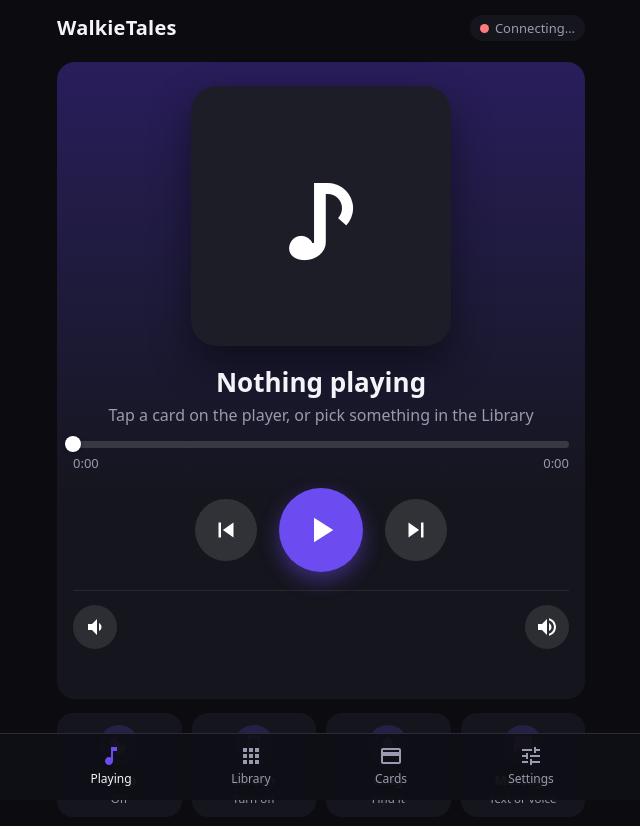
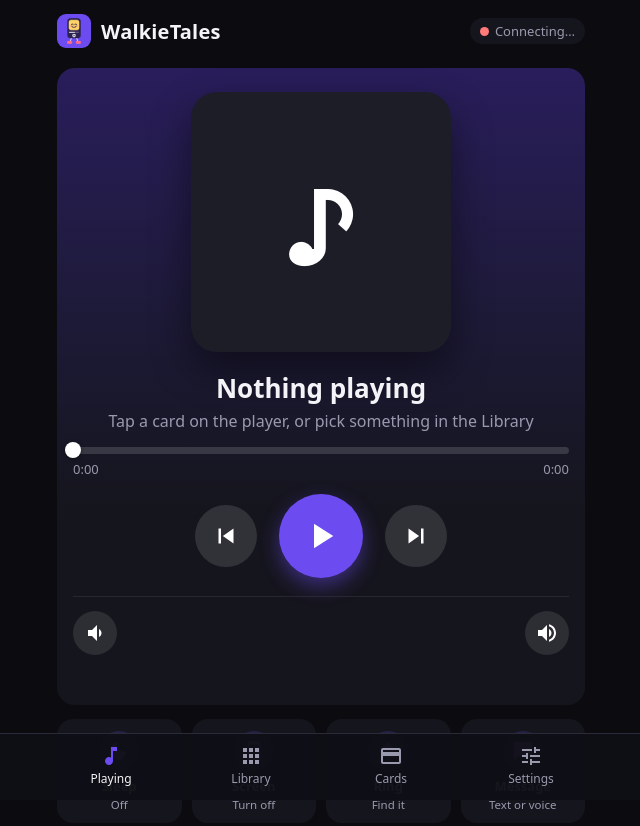
Before and after one commit to jaso1000/walkie-tales, a plain HTML site: page companion/web/index.html in a window 1280 px wide. Shown: the top 826 px of the page, without its empty margins (319-959 px from the left). Drawn offline with Linux system fonts and the light colour scheme; no server answers.

Commit message:
Icon and child name in the remote header
The header shows the WalkieTales icon on both the Docker remote and a
player's own page, with the child's name under a small "WalkieTales"
(the page title follows it).

Co-Authored-By: Claude Opus 5.5 <noreply@anthropic.com>

```diff
--- a/companion/web/index.html
+++ b/companion/web/index.html
@@ -210,7 +210,10 @@
   /* player switcher */
   header { padding-top: calc(14px + env(safe-area-inset-top)); }
   #who { flex: 1; min-width: 0; display: flex; align-items: center; gap: 6px; background: none; border: 0; padding: 0; text-align: left; cursor: default; }
+  #who .whoText { display: flex; flex-direction: column; min-width: 0; line-height: 1.15; }
+  #who .whoText small { font-size: 12px; font-weight: 600; color: var(--muted); letter-spacing: .3px; }
   #who h1 { overflow: hidden; text-overflow: ellipsis; white-space: nowrap; flex: initial; }
+  #who img { width: 34px; height: 34px; border-radius: 9px; flex: none; margin-right: 4px; }
   #who .caret { display: none; width: 22px; height: 22px; fill: var(--muted); flex: none; }
   #who.multi { cursor: pointer; }
   #who.multi .caret { display: block; }
@@ -340,7 +343,7 @@
 <body>
 
 <header>
-  <button id="who" type="button" title="Switch player"><h1 id="whoName">WalkieTales</h1>
+  <button id="who" type="button" title="Switch player"><img id="whoIcon" src="/icon-192.png?v=2" alt=""><span class="whoText"><small id="whoSub" hidden>WalkieTales</small><h1 id="whoName">WalkieTales</h1></span>
     <svg class="caret" viewBox="0 0 24 24"><path d="M7,10l5,5 5,-5z"/></svg></button>
   <span class="pill" id="conn"><span class="dot" id="dot"></span><span id="connText">Connecting…</span></span>
   <span class="pill" id="batt" hidden></span>
@@ -2049,7 +2052,10 @@
   const short = (u) => u.replace(/^https?:\/\//, '').replace(/:(8480|8080)$/, '');
   const label = (p) => p.name || (p === cur && st && st.name ? st.name + '’s player' : 'Player at ' + short(p.url));
   function showWho() {
-    $('#whoName').textContent = cur ? label(cur) : 'WalkieTales';
+    // The child's (or player's) name under a small "WalkieTales", once we know it.
+    const name = cur ? label(cur) : st && st.name ? st.name : '';
+    $('#whoName').textContent = name || 'WalkieTales'; $('#whoSub').hidden = !name;
+    document.title = name ? name + ' · WalkieTales' : 'WalkieTales';
     $('#who').classList.toggle('multi', !!players);
   }
   function choose(p) {
```
Also changed, not shown: 1 other file.
